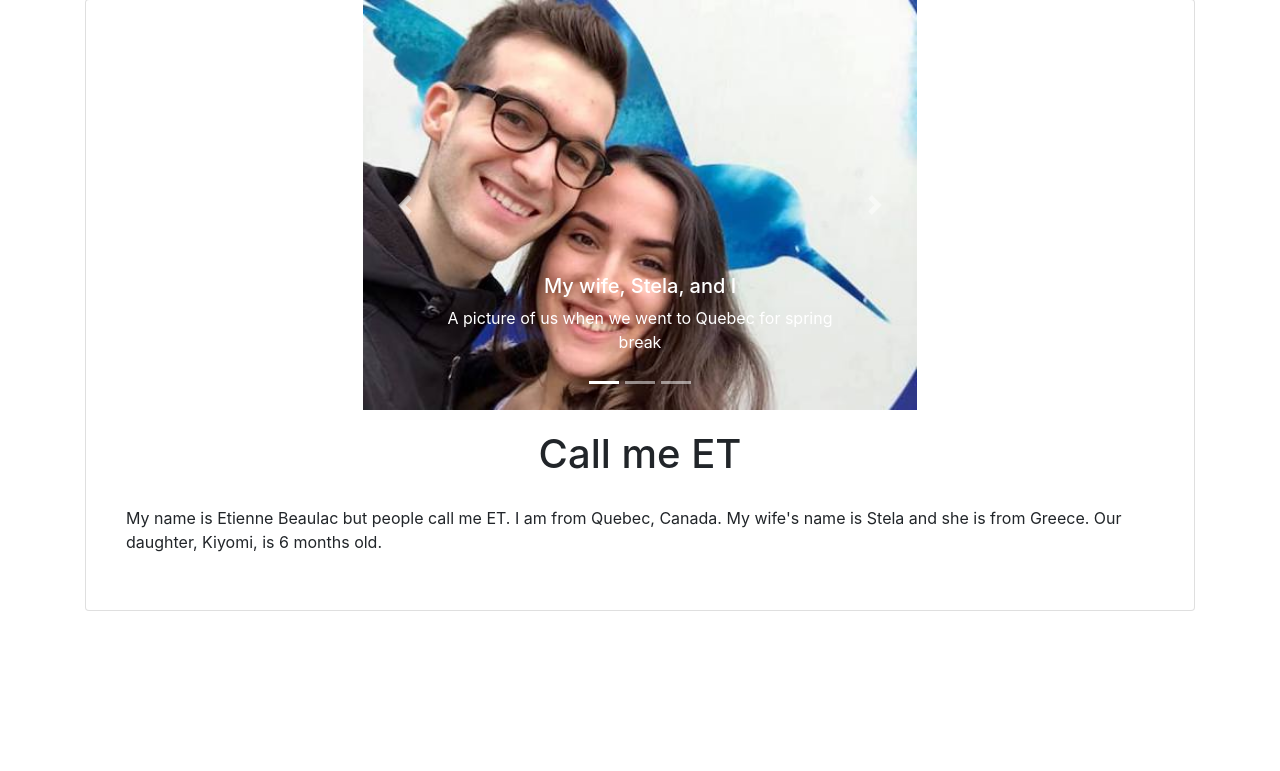
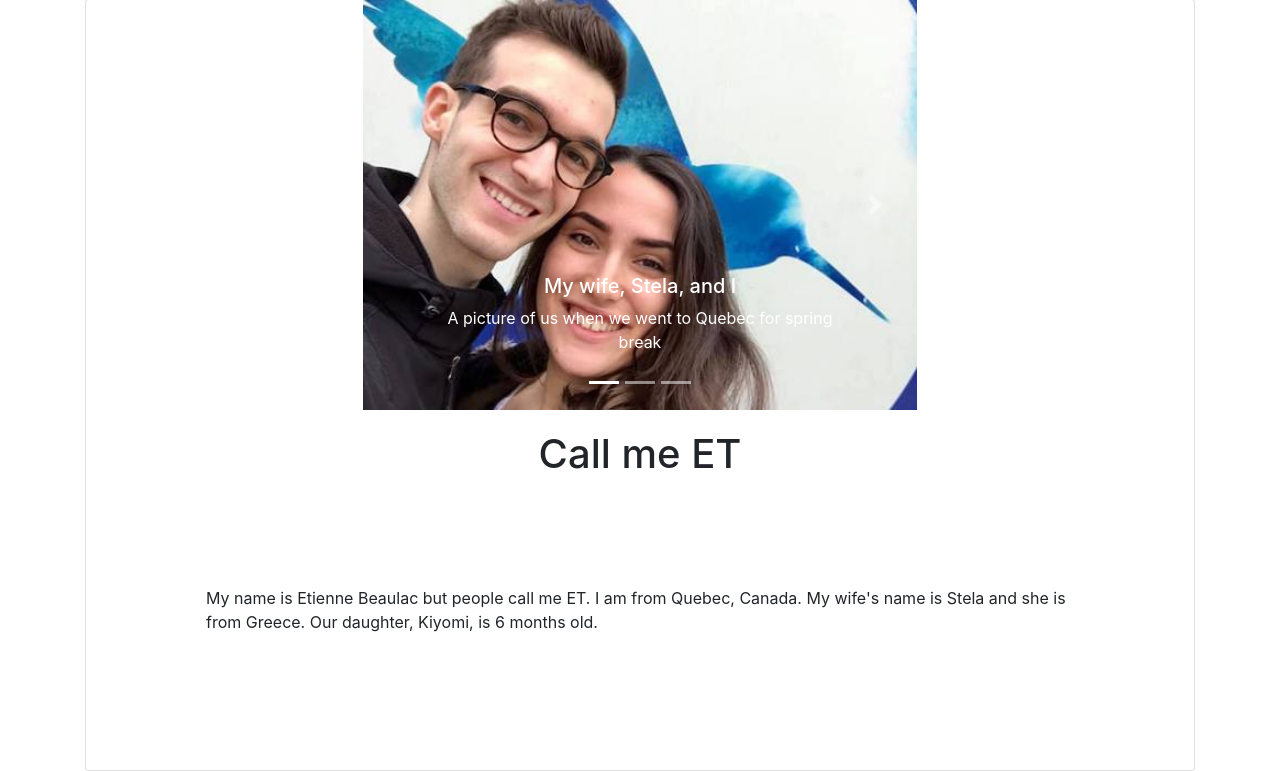
Before and after one commit to EtienneBBeaulac/cs_313, a PHP site: page / in a window 1280 px wide. Shown: the part 57-828 px from the top of the page. Before the commit the page ends 668 px from the top, so only its background shows below. Run offline with PHP 8.4, Linux system fonts and the light colour scheme.

Commit message:
add text

```diff
--- a/web/style.css
+++ b/web/style.css
@@ -9,5 +9,5 @@
 }
 
 .main-text {
-  padding: 20px;
+  padding: 100px;
 }
```
